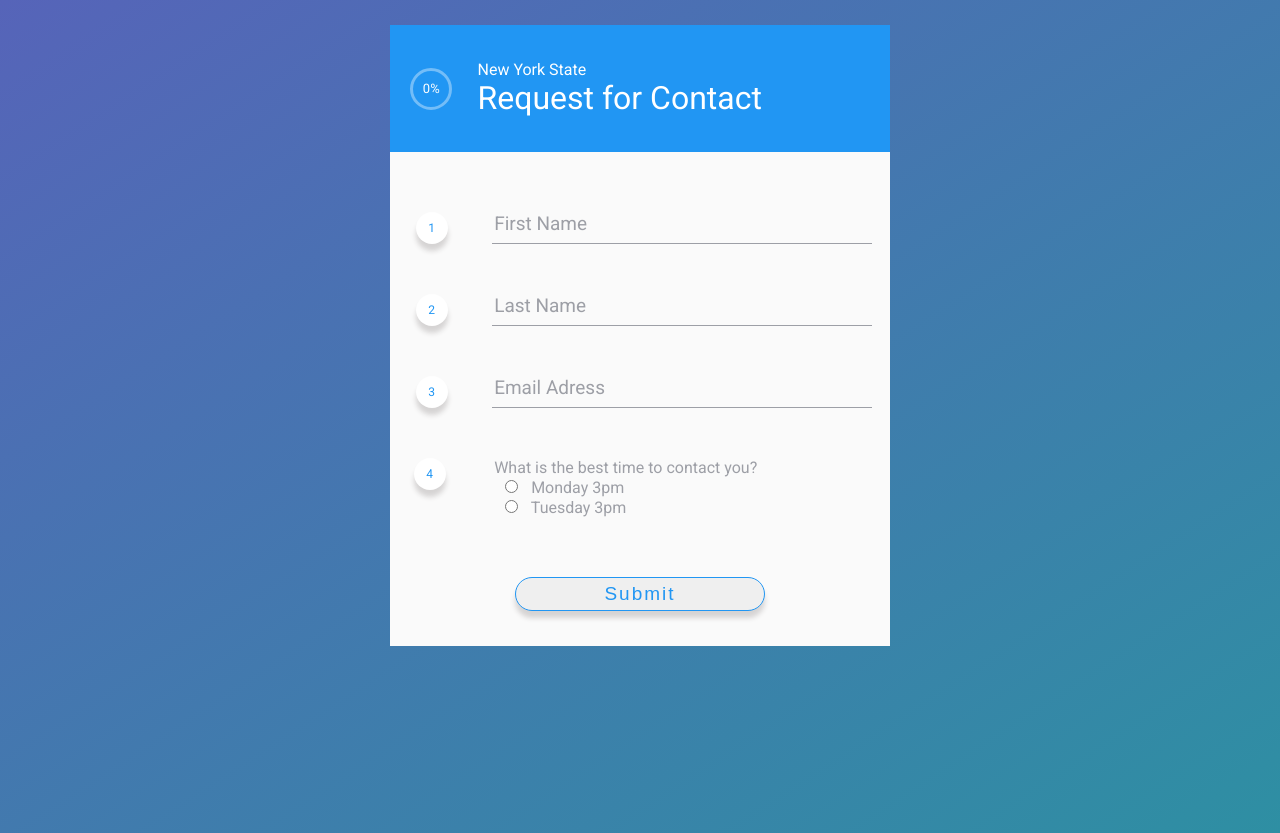
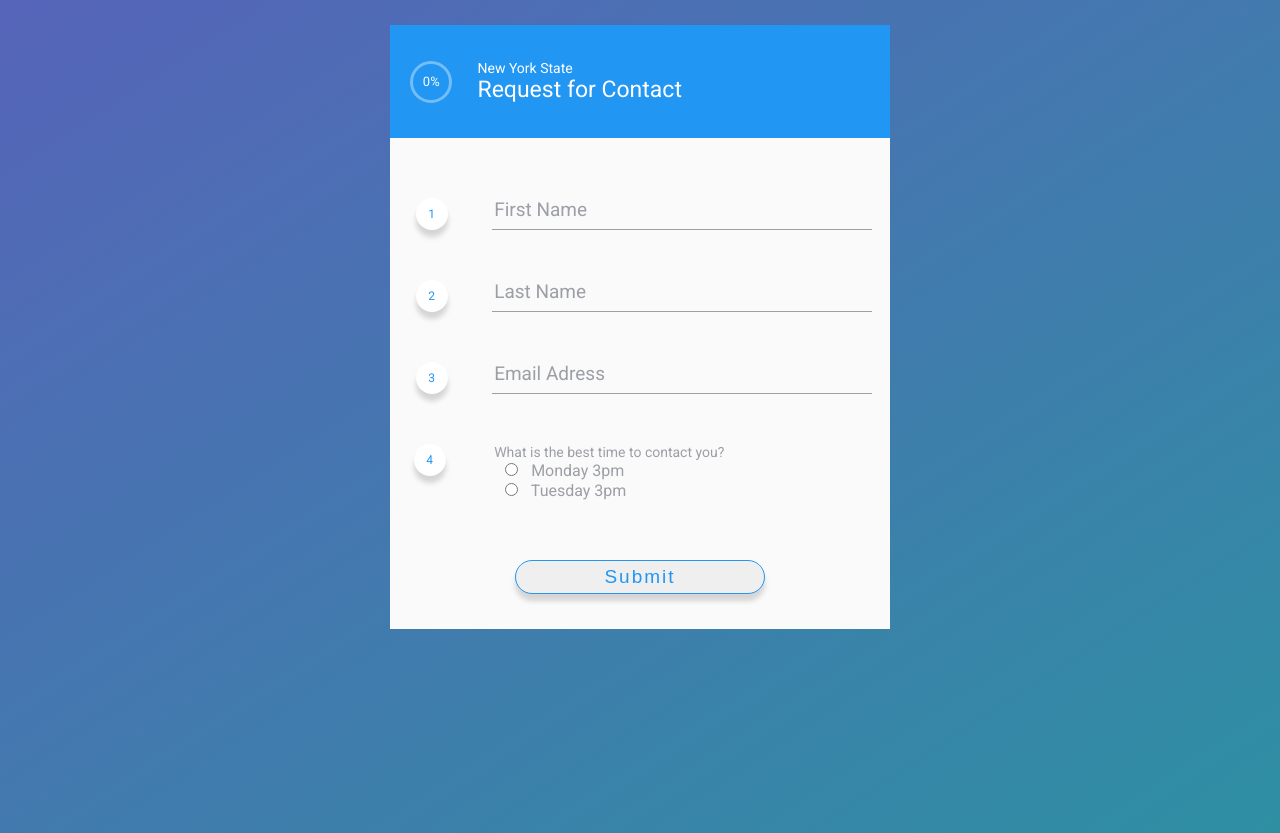
Before and after one commit to Zivanic/Morph-test-form, a plain HTML site: page index.html in a window 1280 px wide. Drawn offline with Linux system fonts and the light colour scheme.

Commit message:
edited font size

```diff
--- a/saas/style.scss
+++ b/saas/style.scss
@@ -13,7 +13,13 @@
     font-family: $roboto;
 
 
-    h1,p{
+    h1{
+        font-size: 23px;
+        margin: 0;
+        font-weight: normal;
+    }
+    p{
+        font-size: 14px;
         margin: 0;
         font-weight: normal;
     }
```
Also changed, not shown: saas/style.css, 1 other file.
